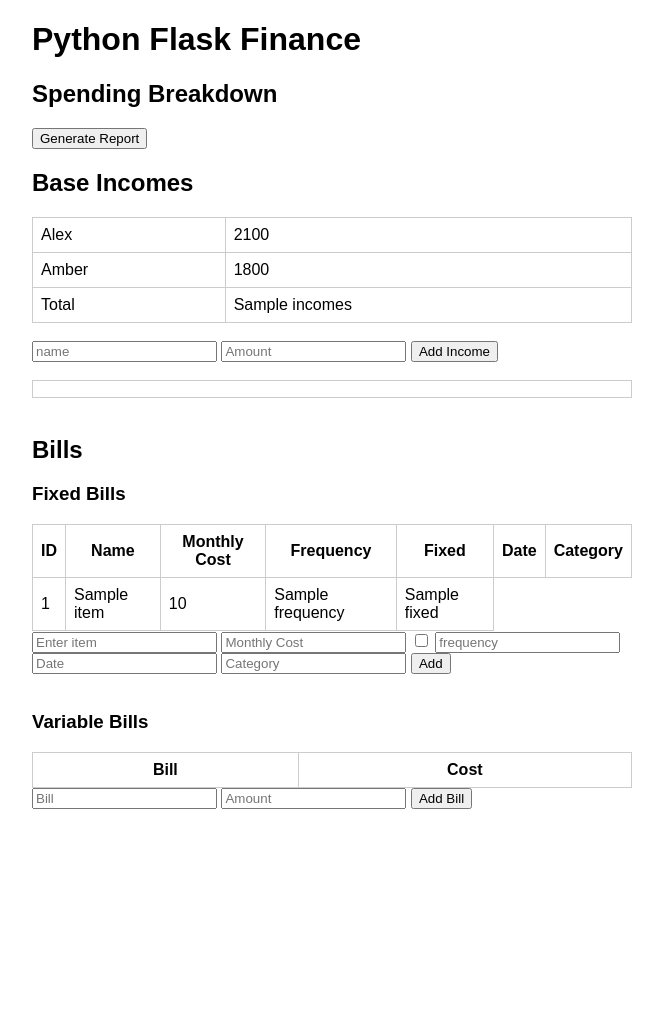
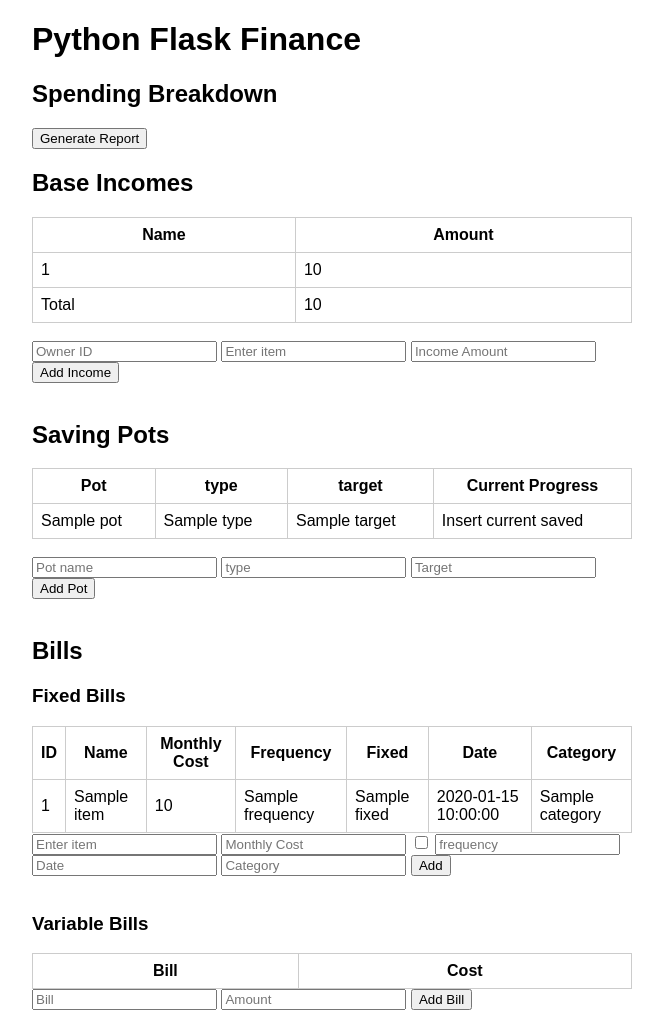
Before and after one commit to amarshall1312/PythonFlaskFinance, a Flask app: template templates/index.html in a window 1280 px wide. Shown: the whole page, without its empty margins (308-971 px from the left). Before the commit the page ends 809 px from the top, so only its background shows below. Run offline with Flask 3, Linux system fonts and the light colour scheme; the template is opened without the code that fills it: most values are stand-ins (such as "Sample title", 1, 10 or a date in 2020); lists and menus that the app fills with data are empty.

Commit message:
added functionality to other tables

```diff
--- a/server.py
+++ b/server.py
@@ -1,6 +1,5 @@
 from flask import Flask, render_template, request, redirect
 import sqlite3
-import os
 import income
 
 db = "finance.db"
@@ -15,23 +14,26 @@ def get_db_connection():
 @app.route("/")
 def index():
     connection = get_db_connection()
-    items = connection.execute("SELECT * FROM outgoings").fetchall()
+    outgoings = connection.execute("SELECT * FROM outgoings").fetchall()
+    incomes = connection.execute("SELECT * FROM baseincomes").fetchall()
+    savingpots = connection.execute("SELECT * FROM savingpots").fetchall()
+    total = 0
     connection.close()
-    return render_template("index.html", items=items, incomes=income.calculate_total_income([2100,1800]))
+    return render_template("index.html", items=outgoings, incomes=incomes, total=total, saving_pots=savingpots)
 
 @app.route("/second")
 def second_page():
     return render_template("second.html")
 
 @app.route("/add-outgoing", methods=["POST"])
-def add_item():
+def add_outgoing():
     name = request.form["name"]
     monthly_cost = request.form["monthly-cost"]
     fixed = 1 if request.form.get("fixed") == "on" else 0
     frequency = request.form.get("frequency", "monthly")
     # Optionally handle date and category, or set to None/default
-    date = None
-    category = None
+    date = request.form["date"]
+    category = request.form["category"]
 
     if name.strip():
         connection = get_db_connection()
@@ -43,5 +45,37 @@ def add_item():
         connection.close()
     return redirect("/")
 
+@app.route("/add-income", methods=["POST"])
+def add_income():
+    owner_id = request.form.get("ownerid", 1)
+    amount = request.form["amount"]
+    frequency = "monthly"
+
+    if amount:
+        connection = get_db_connection()
+        connection.execute(
+            "INSERT INTO baseincomes (owner_id, amount, frequency) VALUES (?, ?, ?)",
+            (owner_id, amount, frequency)
+        )
+        connection.commit()
+        connection.close()
+    return redirect("/")
+
+@app.route("/add-savingpot", methods=["POST"])
+def add_saving_pot():
+    name = request.form["name"]
+    type = request.form["type"]
+    target = request.form["target"]
+
+    if name.strip():
+        connection = get_db_connection()
+        connection.execute(
+            "INSERT INTO savingpots (name, type, target) VALUES (?, ?, ?)",
+            (name, type, target)
+        )
+        connection.commit()
+        connection.close
+    return redirect("/")
+
 if __name__ == "__main__":
     app.run(host="0.0.0.0", port=5001)
--- a/templates/index.html
+++ b/templates/index.html
@@ -17,39 +17,57 @@
 
     </section>
 
+
     <section id="income">
 
         <h2>Base Incomes</h2>
 
         <table>
+            <tr><th>Name</th><th>Amount</th></tr>
+            {% for income in incomes %}
             <tr>
-                <td>Alex</td><td>2100</td>
+              <td>{{ income.owner_id }}</td>
+              <td>{{ income.amount }}</td>
             </tr>
+            {% endfor %}
             <tr>
-                <td>Amber</td><td>1800</td>
-            </tr>
-            <tr>
-                <td>Total</td><td>{{ incomes }}</td>
+                <td>Total</td><td>{{ total }}</td>
             </tr>
         </table>
 
         <br>
 
-        <section>
-            <input placeholder="name" type="text">
-            <input placeholder="Amount" type="number">
-            <button id="add-income">Add Income</button>
-        </section>
+        <form action="/add-income" method="post" id="add-outgoing-form">
+            <input type="number" name="ownerid" placeholder="Owner ID">
+            <input type="text" name="name" placeholder="Enter item" required>
+            <input type="number" name="amount" placeholder="Income Amount" required>
+            <button type="submit">Add Income</button>
+        </form>
 
         <br>
     </section>
 
 
     <section id="saving-pots">
-        <table>
-            <tr><th></th></tr>
-
+        <h2>Saving Pots</h2>
+        <table id="saving-pot-table">
+            <tr><th>Pot</th><th>type</th><th>target</th><th>Current Progress</th></tr>
+            {% for pot in saving_pots %}
+            <tr>
+                <td>{{ pot.name }}</td>
+                <td>{{ pot.type }}</td>
+                <td>{{ pot.target }}</td>
+                <td>Insert current saved</td>
+            </tr>
+            {% endfor %}
         </table>
+        <br>
+        <form action="/add-savingpot" method="post" id="add-savingpot-form">
+            <input type="text" name="name" placeholder="Pot name">
+            <input type="text" name="type" placeholder="type">
+            <input type="number" name="target" placeholder="Target">
+            <button type="submit">Add Pot</button>
+        </form>
     </section>
     <br>
     <section id="outgoings-table">
@@ -73,6 +91,8 @@
                 <td>{{ item.amount }}</td>
                 <td>{{ item.frequency }}</td>
                 <td>{{ item.fixed }}</td>
+                <td>{{ item.date }}</td>
+                <td>{{ item.category }}</td>
             </tr>
             {% endfor %}
 
```
Also changed, not shown: finance.db.
